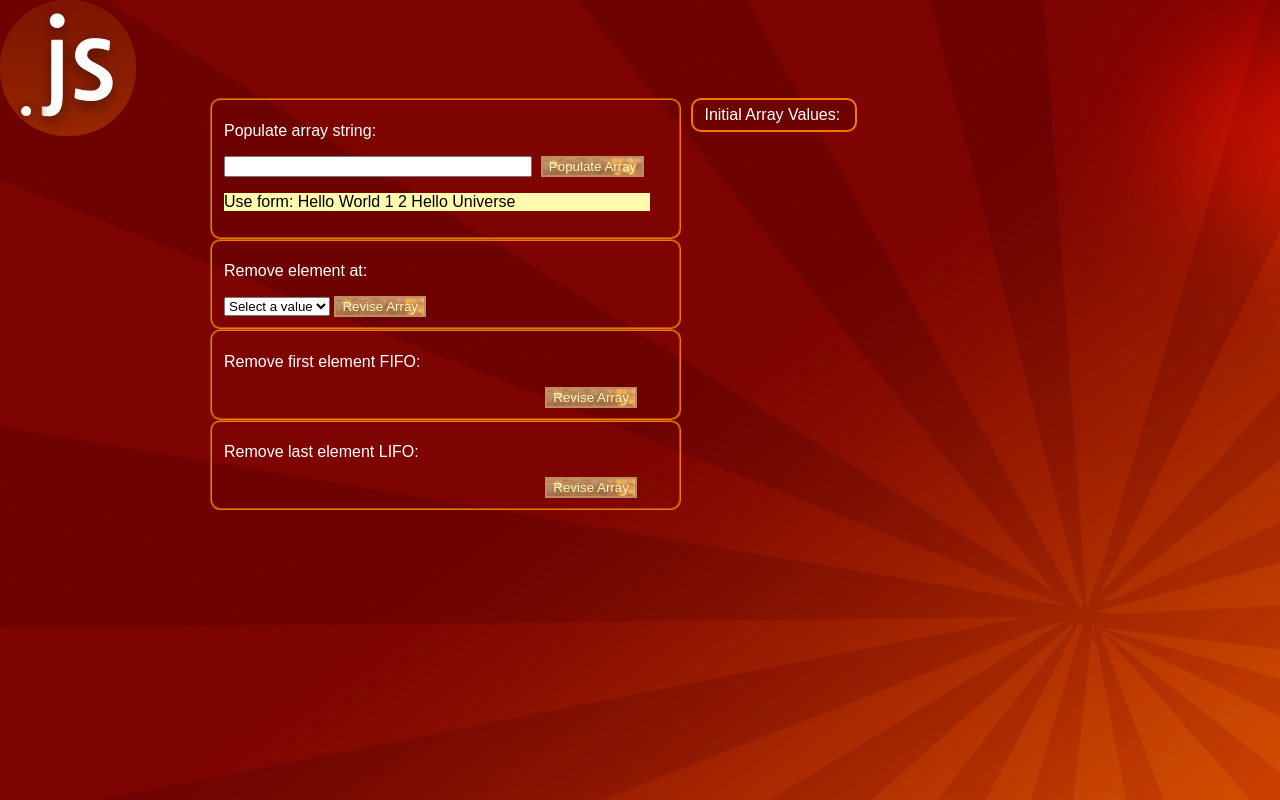
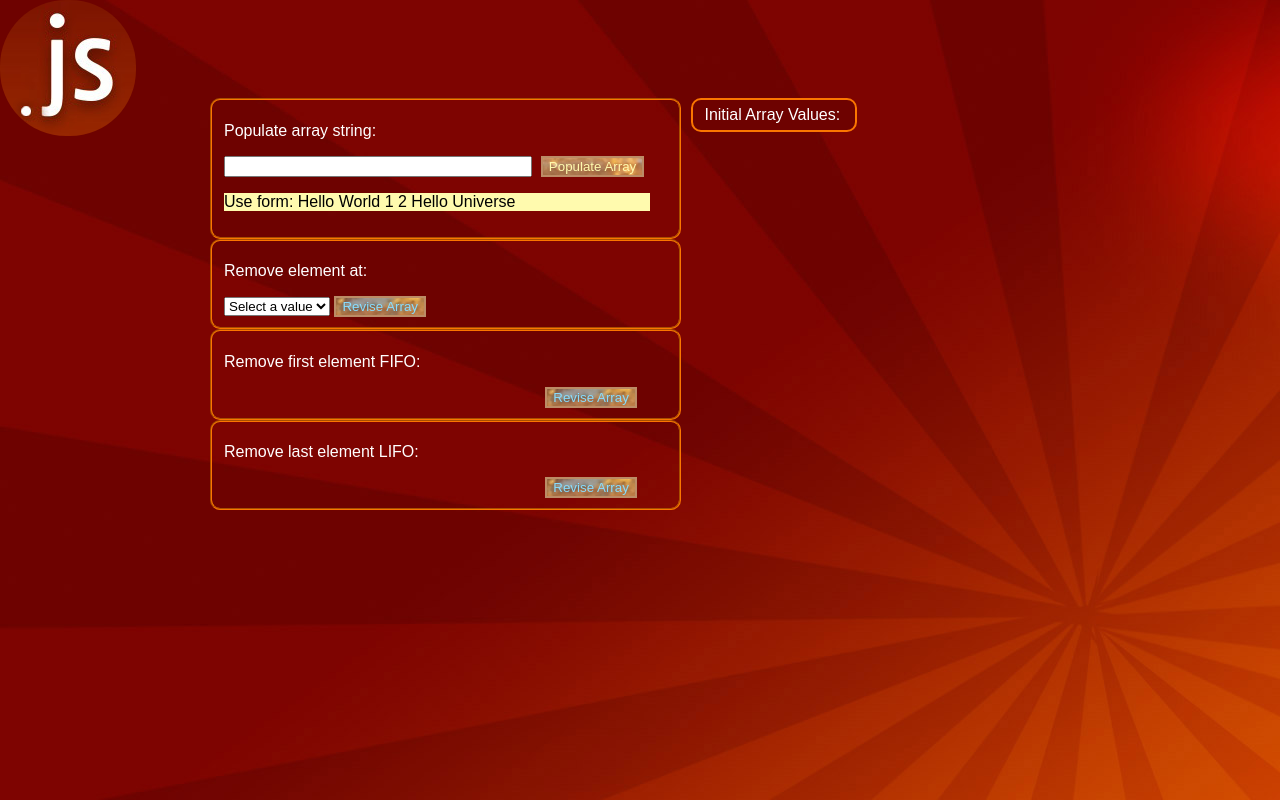
Before and after one commit to jvmqueue/dataMethods, a website: page site/index.html in a window 1280 px wide. Both pictures are taken after a click on the button "Populate Array". Drawn offline with Linux system fonts and the light colour scheme.

Commit message:
define button[disabled] rule

```diff
--- a/site/styles/main.css
+++ b/site/styles/main.css
@@ -59,6 +59,10 @@ fieldset{
 .button:hover{
 	background-position:-8px -30px;
 }
+.button[disabled]{
+	background-position:-118px -51px;
+	color:#8DF;
+}
 .result{
 	margin:20px 0;
 	border-radius:10px;
```
